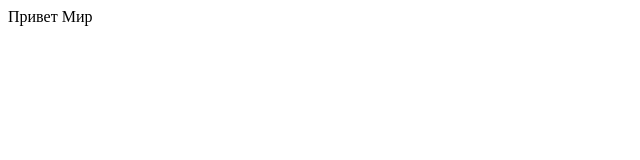
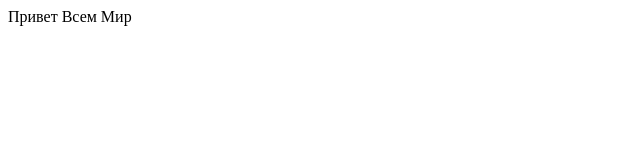
Before and after one commit to sbauser/Level1, a plain HTML site: page index.html in a window 1280 px wide. Shown: the full height of the page, 0-640 px from the left. Drawn offline with Linux system fonts and the light colour scheme.

Commit message:
Add files via upload

```diff
--- a/index.html
+++ b/index.html
@@ -8,7 +8,7 @@
 </head>
 
 <body>
-  Привет
+  Привет Всем
   Мир
 </body>
 
```
